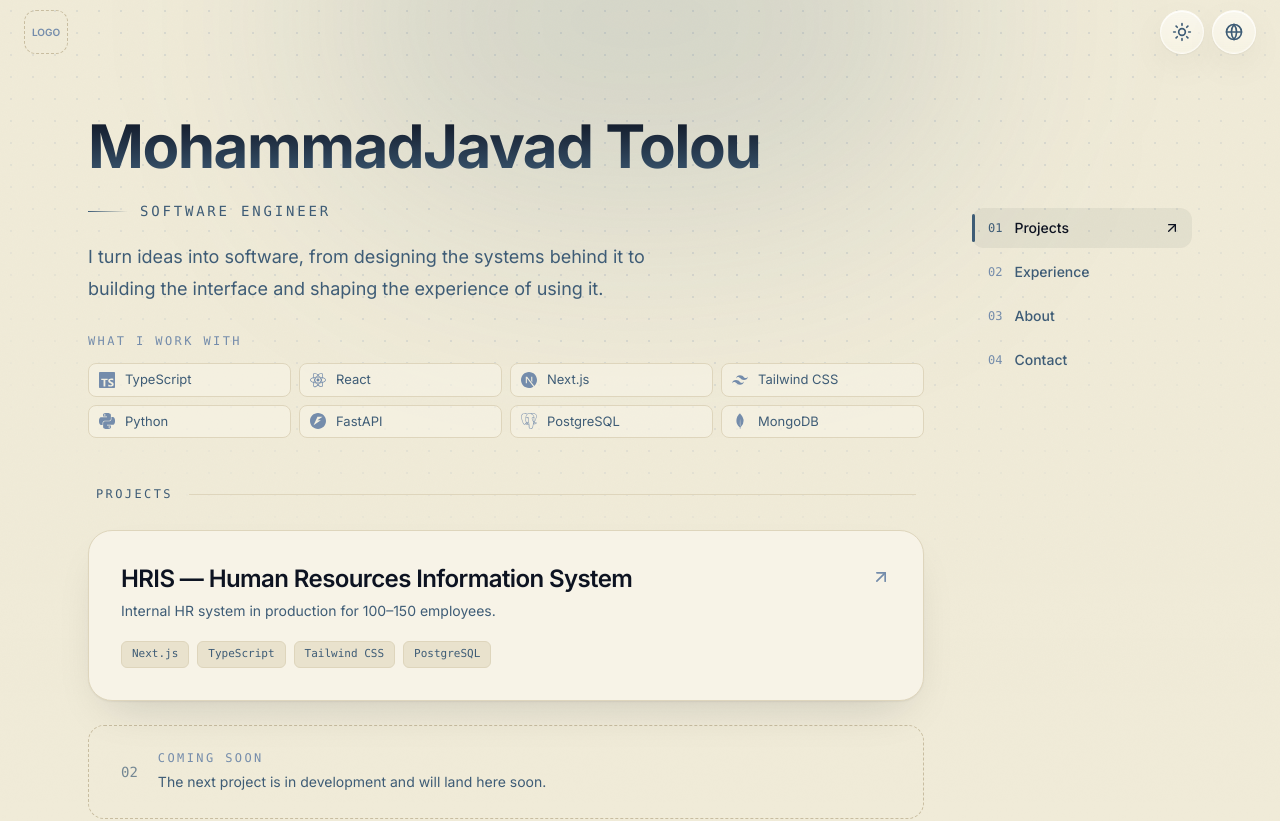
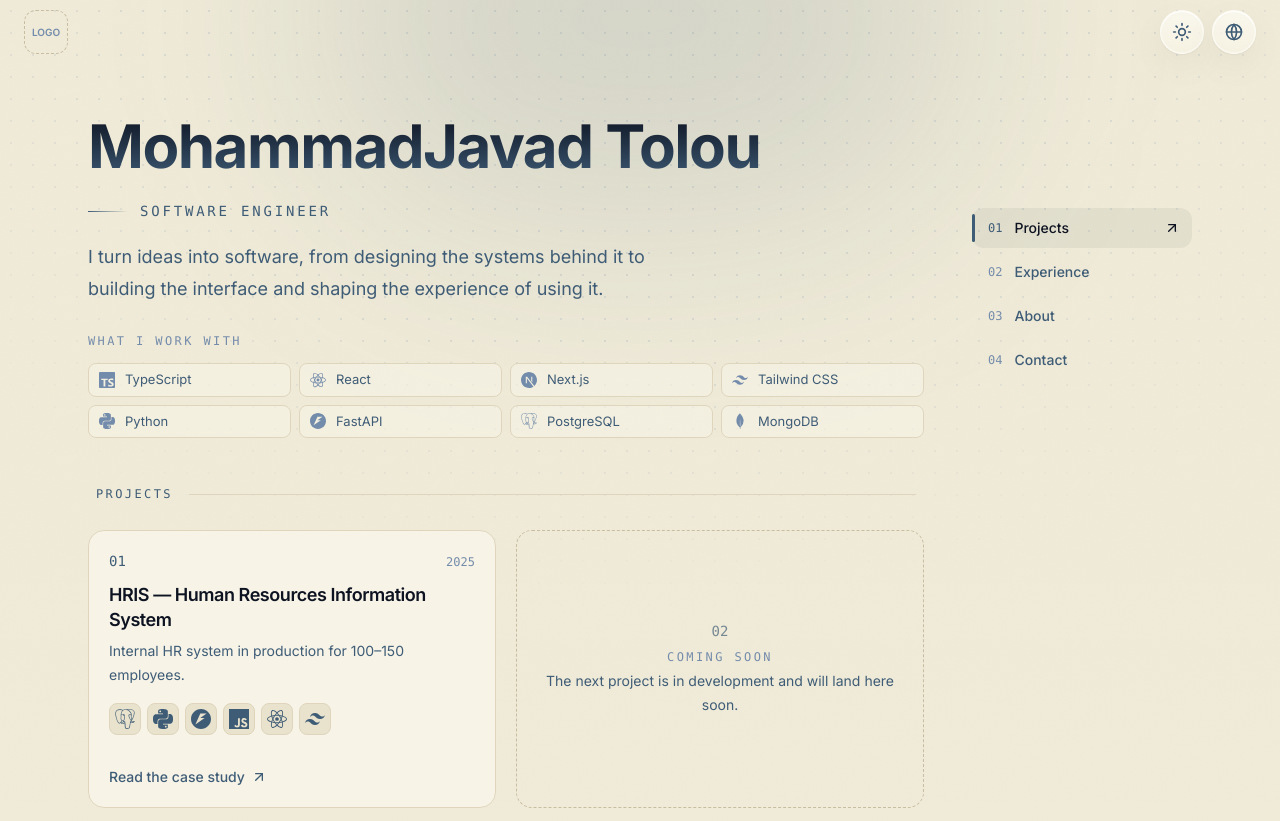
Before and after one commit to mechamk3/portfolio, a Next.js app: page /en in a window 1280 px wide. Shown: the top 821 px of the page. Built offline with nearby package versions, Linux system fonts and the light colour scheme.

Commit message:
some changes and polishes

```diff
--- a/components/TechIcon.tsx
+++ b/components/TechIcon.tsx
@@ -1,6 +1,7 @@
 import type { ComponentType, SVGProps } from "react";
 import {
   SiTypescript,
+  SiJavascript,
   SiReact,
   SiNextdotjs,
   SiPython,
@@ -10,15 +11,27 @@ import {
   SiTailwindcss,
 } from "react-icons/si";
 
-const TECH_ICONS: Record<string, ComponentType<SVGProps<SVGSVGElement>>> = {
-  TypeScript: SiTypescript,
-  React: SiReact,
-  "Next.js": SiNextdotjs,
-  Python: SiPython,
-  FastAPI: SiFastapi,
-  PostgreSQL: SiPostgresql,
-  MongoDB: SiMongodb,
-  "Tailwind CSS": SiTailwindcss,
+type Entry = {
+  Icon: ComponentType<SVGProps<SVGSVGElement>>;
+  hover: string;
+};
+
+// ⚠️ hover classes must be complete literal strings — Tailwind's scanner
+// can't see dynamically built class names like `group-hover:text-[${color}]`.
+// Hexes are the official Simple Icons brand colors.
+const TECH_ICONS: Record<string, Entry> = {
+  TypeScript: { Icon: SiTypescript, hover: "group-hover:text-[#3178C6]" },
+  JavaScript: { Icon: SiJavascript, hover: "group-hover:text-[#F7DF1E]" },
+  React: { Icon: SiReact, hover: "group-hover:text-[#61DAFB]" },
+  // Next.js brand is black — invisible on the dark canvas. `text-ink` solves it
+  // with tokens: ink is near-black in light mode, cream in dark mode — accurate
+  // in light, legible in dark, on-palette in both.
+  "Next.js": { Icon: SiNextdotjs, hover: "group-hover:text-ink" },
+  Python: { Icon: SiPython, hover: "group-hover:text-[#3776AB]" },
+  FastAPI: { Icon: SiFastapi, hover: "group-hover:text-[#009688]" },
+  PostgreSQL: { Icon: SiPostgresql, hover: "group-hover:text-[#4169E1]" },
+  MongoDB: { Icon: SiMongodb, hover: "group-hover:text-[#47A248]" },
+  "Tailwind CSS": { Icon: SiTailwindcss, hover: "group-hover:text-[#06B6D4]" },
 };
 
 export default function TechIcon({
@@ -28,13 +41,15 @@ export default function TechIcon({
   name: string;
   className?: string;
 }) {
-  const Icon = TECH_ICONS[name];
-  if (!Icon) return null; // graceful fallback: new dictionary techs render without an icon
+  const entry = TECH_ICONS[name];
+  if (!entry) return null; // graceful fallback: unmapped techs render without an icon
+
+  const { Icon, hover } = entry;
 
   return (
     <Icon
       aria-hidden
-      className={`transition-colors duration-200 group-hover:text-accent ${className}`}
+      className={`transition-colors duration-200 ${hover} ${className}`}
     />
   );
 }
--- a/components/home/HomeClient.tsx
+++ b/components/home/HomeClient.tsx
@@ -13,7 +13,7 @@ import TechIcon from "@/components/TechIcon";
 import { ArrowUpRightIcon, GitHubIcon, LinkedInIcon, MailIcon, FileTextIcon, DownloadIcon } from "@/components/icons";
 
 const TAB_IDS: TabId[] = ["work", "experience", "about", "contact"];
-const GITHUB_URL = "https://github.com/you";
+const GITHUB_URL = "https://github.com/mechamk3";
 const LINKEDIN_URL = "https://linkedin.com/in/you";
 
 type PanelProps = { t: Dictionary; locale: string; mono: string };
@@ -95,7 +95,7 @@ export default function HomeClient({ t, locale, mono }: PanelProps) {
                     className="group flex items-center gap-2.5 rounded-lg border border-line bg-surface/60 px-2.5 py-1.5 transition-colors duration-200 hover:border-line-strong"
                   >
                     <TechIcon name={item} className="size-4 shrink-0 text-ink-3" />
-                    <span className="text-[13px] text-ink-2 transition-colors duration-200 group-hover:text-ink">
+                    <span className="font-sans text-[13px] text-ink-2 transition-colors duration-200 group-hover:text-ink">
                       {item}
                     </span>
                   </li>
@@ -150,7 +150,10 @@ function WorkPanel({ t, locale, mono }: PanelProps) {
     <div>
       <SectionHeader label={t.projects.label} mono={locale === "en"} />
 
-      <SpotlightCard className="group relative mt-7 overflow-hidden rounded-3xl border border-line bg-surface shadow-[0_1px_2px_rgba(13,19,33,0.06),0_20px_48px_-20px_rgba(13,19,33,0.18)] transition-shadow duration-300 hover:shadow-[0_1px_2px_rgba(13,19,33,0.06),0_28px_64px_-20px_rgba(13,19,33,0.25)] dark:shadow-[0_1px_2px_rgba(0,0,0,0.4),0_20px_48px_-20px_rgba(0,0,0,0.6)]">
+      {/* two square cards side by side: featured + coming-soon slot */}
+      <div className="mt-7 grid gap-5 sm:grid-cols-2">
+        {/* featured card */}
+        <article className="group relative flex flex-col rounded-2xl border border-line bg-surface p-5 transition-all duration-300 hover:-translate-y-1 hover:border-line-strong hover:shadow-[0_16px_40px_-16px_rgba(13,19,33,0.25)] dark:hover:shadow-[0_16px_40px_-16px_rgba(0,0,0,0.55)]">
           {featured.slug && (
             <Link
               href={`/${locale}/projects/${featured.slug}`}
@@ -159,57 +162,45 @@ function WorkPanel({ t, locale, mono }: PanelProps) {
             />
           )}
 
-        {featured.cover && (
-          <div className="border-b border-line">
-            <div className="flex h-11 items-center justify-center border-b border-line bg-linear-to-b from-surface-2/70 to-surface-2/40 px-4">
-              <span className="inline-flex max-w-[80%] items-center gap-2 rounded-lg border border-line bg-surface px-3 py-1 shadow-sm">
-                <i className="size-2 shrink-0 rounded-[3px] bg-accent" aria-hidden />
-                <span className={`truncate font-mono text-[11px] text-ink-2 ${mono}`}>
-                  {featured.name}
-                </span>
-              </span>
-            </div>
-            <div className="overflow-hidden">
-              <Image
-                src={featured.cover}
-                alt={featured.name}
-                width={1600}
-                height={1000}
-                priority
-                sizes="(min-width: 1100px) 820px, 100vw"
-                className="h-auto w-full transition-transform duration-700 ease-out group-hover:scale-[1.02]"
-              />
-            </div>
-          </div>
-        )}
-
-        <div className="p-6 sm:p-8">
-          <div className="flex items-start justify-between gap-4">
-            <div>
-              <h2 className="text-xl font-semibold tracking-tight sm:text-2xl">{featured.name}</h2>
-              <p className="mt-1.5 text-sm text-ink-2">{featured.tagline}</p>
-            </div>
-            <ArrowUpRightIcon className="mt-1 size-5 shrink-0 text-ink-3 transition-all duration-200 group-hover:translate-x-1 group-hover:text-ink rtl:-scale-x-100 rtl:group-hover:-translate-x-1" />
+          <div className="flex items-baseline justify-between gap-3">
+            <span className="font-mono text-sm text-accent">01</span>
+            <span className="font-mono text-xs text-ink-3">{featured.year}</span>
           </div>
 
-          <ul className="mt-5 flex flex-wrap gap-2">
+          <h2 className="mt-3 text-lg font-semibold leading-snug tracking-tight">{featured.name}</h2>
+          <p className="mt-1.5 line-clamp-3 text-sm leading-6 text-ink-2">{featured.tagline}</p>
+
+          {/* tech icons */}
+          <ul className="mt-4 flex flex-wrap gap-1.5" aria-label="Technologies">
             {featured.stack.map((tech) => (
               <li
                 key={tech}
-                className="rounded-md border border-line bg-surface-2 px-2.5 py-1 font-mono text-[11px] text-ink-2"
+                title={tech}
+                className="flex size-8 items-center justify-center rounded-lg border border-line bg-surface-2"
               >
-                {tech}
+                <TechIcon
+                  name={tech}
+                  className="size-5 text-ink-2 transition-colors duration-200 group-hover:text-ink"
+                />
               </li>
             ))}
           </ul>
+
+          <div className="relative z-20 mt-auto flex flex-wrap gap-x-4 gap-y-1.5 border-line pt-4 [&>*]:mt-4">
+            {featured.slug && (
+              <Link href={`/${locale}/projects/${featured.slug}`} className="relative z-20 inline-flex items-center gap-1.5 rounded-md text-sm font-medium text-accent shadow-[0_0_0_0_rgba(0,0,0,0)] transition-all duration-300 hover:text-accent-strong">
+                {t.projects.caseStudy}
+                <ArrowUpRightIcon className="size-4 rtl:-scale-x-100 rtl:group-hover:-translate-x-1" />
+              </Link>
+            )}
           </div>
-      </SpotlightCard>
+        </article>
 
-      <div className="mt-6 flex items-center gap-5 rounded-2xl border border-dashed border-line-strong px-6 py-6 sm:px-8">
+        {/* coming-soon slot — same square shape, dashed */}
+        <div className="flex flex-col items-center justify-center rounded-2xl border border-dashed border-line-strong px-5 py-6 text-center">
           <span className="font-mono text-sm text-accent/70">02</span>
-        <div>
-          <p className={`text-xs font-medium text-ink-3 ${mono}`}>{t.projects.moreLabel}</p>
-          <p className="mt-1 max-w-md text-sm leading-6 text-ink-2">{t.projects.moreText}</p>
+          <p className={`mt-2 text-xs font-medium text-ink-3 ${mono}`}>{t.projects.moreLabel}</p>
+          <p className="mt-1 text-sm leading-6 text-ink-2">{t.projects.moreText}</p>
         </div>
       </div>
 
--- a/dictionaries/en.ts
+++ b/dictionaries/en.ts
@@ -38,7 +38,7 @@ const en = {
         tagline: "Internal HR system in production for 100–150 employees.",
         description:
           "Replaced scattered personnel records (paper, Excel, Access) with a single source of data: employees enter their own information, HR approves every record, and managers build custom reports from a visual report builder — no more manual reconciliation.",
-        stack: ["Next.js", "TypeScript", "Tailwind CSS", "PostgreSQL"],
+        stack: ["PostgreSQL", "Python", "FastAPI", "JavaScript", "React", "Tailwind CSS"],
       },
     ] as ProjectItem[],
     moreLabel: "Coming soon",
--- a/dictionaries/fa.ts
+++ b/dictionaries/fa.ts
@@ -36,11 +36,11 @@ const fa: Dictionary = {
         name: "سامانه سرمایه انسانی (HRIS)",
         slug: "hris",
         badge: "در حال استفاده‌ی عملیاتی — ۱۰۰ تا ۱۵۰ کارمند",
-        year: "۲۰۲۵",
+        year: "۱۴۰۴",
         tagline: "سیستم داخلی منابع انسانی در حال استفاده‌ی عملیاتی برای ۱۰۰ تا ۱۵۰ کارمند.",
         description:
           "جایگزین پرونده‌های پراکنده‌ی پرسنلی (کاغذ، اکسل، Access) با یک منبع واحد داده: کارمندان اطلاعات خودشان را وارد می‌کنند، منابع انسانی هر رکورد را تایید می‌کند و مدیران با گزارش‌ساز، گزارش دلخواه می‌سازند — بدون تطبیق دستی فایل‌ها.",
-        stack: ["Next.js", "TypeScript", "Tailwind CSS", "PostgreSQL"],
+        stack: ["PostgreSQL", "Python", "FastAPI", "JavaScript", "React", "Tailwind CSS"],
       },
     ] as ProjectItem[],
     moreLabel: "به‌زودی",
```
Lines whose indentation alone changed are shown as unchanged.
